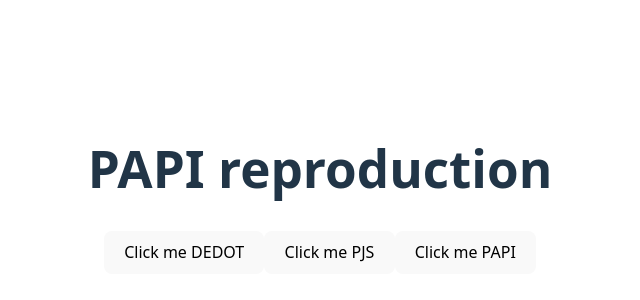
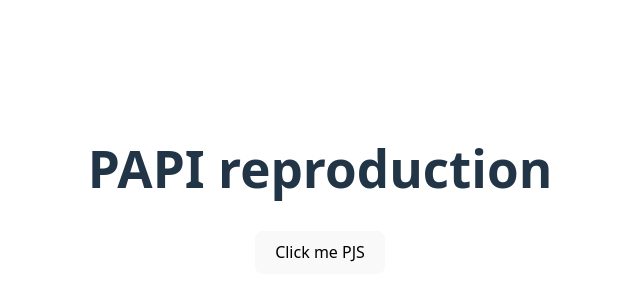
Before and after one commit to michaeldev5/bug-reproduction, a React (Vite) app: page / in a window 1280 px wide. Shown: the part 210-510 px from the top of the page, without its empty margins (320-960 px from the left). Built offline with nearby package versions, Linux system fonts and the light colour scheme; what @reactive-dot/core, @reactive-dot/react, @reactive-dot/wallet-ledger would draw is missing.

Commit message:
Update example

```diff
--- a/package.json
+++ b/package.json
@@ -17,7 +17,7 @@
     "@reactive-dot/core": "^0.68.2",
     "@reactive-dot/react": "^0.68.3",
     "@reactive-dot/wallet-ledger": "^0.18.10",
-    "dedot": "^1.1.1",
+    "dedot": "^1.2.0",
     "polkadot-api": "^1.23.3",
     "react": "^19.2.4",
     "react-dom": "^19.2.4"
--- a/src/App.tsx
+++ b/src/App.tsx
@@ -1,47 +1,43 @@
 import "./App.css";
-import { DedotClient, WsProvider as DedotWsProvider } from "dedot";
-import { StatemintApi } from "../statemint/index";
 import { ApiPromise, WsProvider } from "@polkadot/api";
-import { Binary, createClient } from "polkadot-api";
-import { getWsProvider } from "polkadot-api/ws-provider";
 
-const hex =
-  "0x1f0d04010100c91f04040100000700e8764817010401000104040d0102040001010090ae4c88038836d2c4baec14f2e96ed1efd2315497b79877c1680f992b98d17600";
 const WS_URL = "wss://asset-hub-polkadot.ibp.network";
 
 function App() {
-  const onClickDedot = async () => {
-    const api = await DedotClient.new<StatemintApi>(
-      new DedotWsProvider(WS_URL),
-    );
-
-    const tx = api.registry.$Extrinsic.tryDecode(hex);
-    const subTx = api.toTx(tx);
-    console.log(subTx);
-  };
-
   const onClickPjs = async () => {
     const api = await ApiPromise.create({
       provider: new WsProvider(WS_URL),
     });
 
-    const tx = api.tx(hex);
-    console.log(tx);
-  };
+    const customXcm = {
+      V4: [
+        // Multiple instructions here
+        // I am adding one just as an example
+        {
+          WithdrawAsset: [
+            {
+              id: {
+                parents: 1,
+                interior: { Here: null },
+              },
+              fun: {
+                Fungible: "1000000000",
+              },
+            },
+          ],
+        },
+      ],
+    };
 
-  const onClickPapi = async () => {
-    const api = createClient(getWsProvider(WS_URL));
-    const tx = await api.getUnsafeApi().txFromCallData(Binary.fromHex(hex));
-    console.log(tx);
+    const objHex = api.createType("XcmVersionedXcm", customXcm).toHex();
+    console.log(objHex);
   };
 
   return (
     <>
       <h1>PAPI reproduction</h1>
       <div className="card">
-        <button onClick={onClickDedot}>Click me DEDOT</button>
         <button onClick={onClickPjs}>Click me PJS</button>
-        <button onClick={onClickPapi}>Click me PAPI</button>
       </div>
     </>
   );
```
Also changed, not shown: 1 other file (tests, documents, lock files or other folders).
